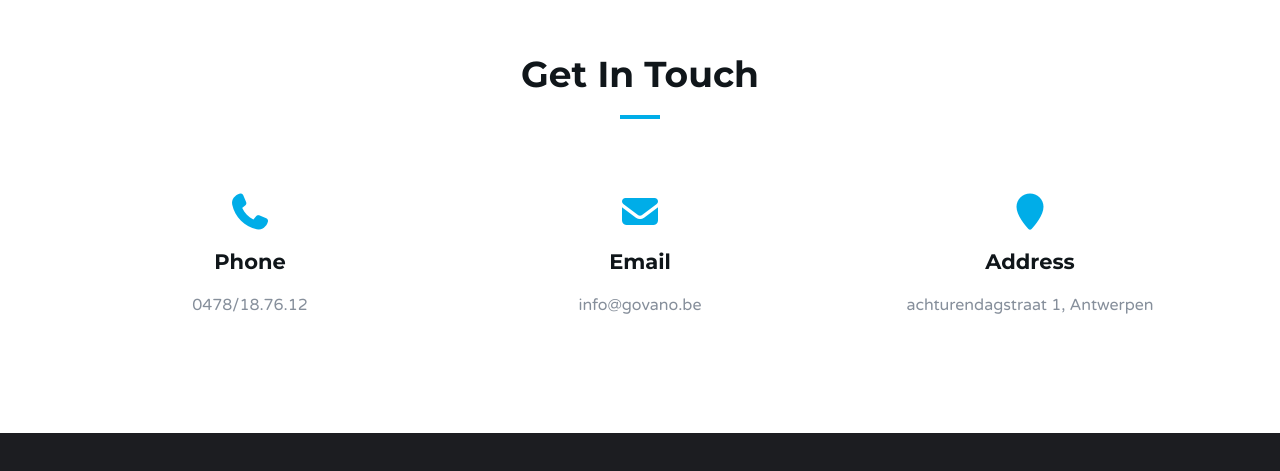
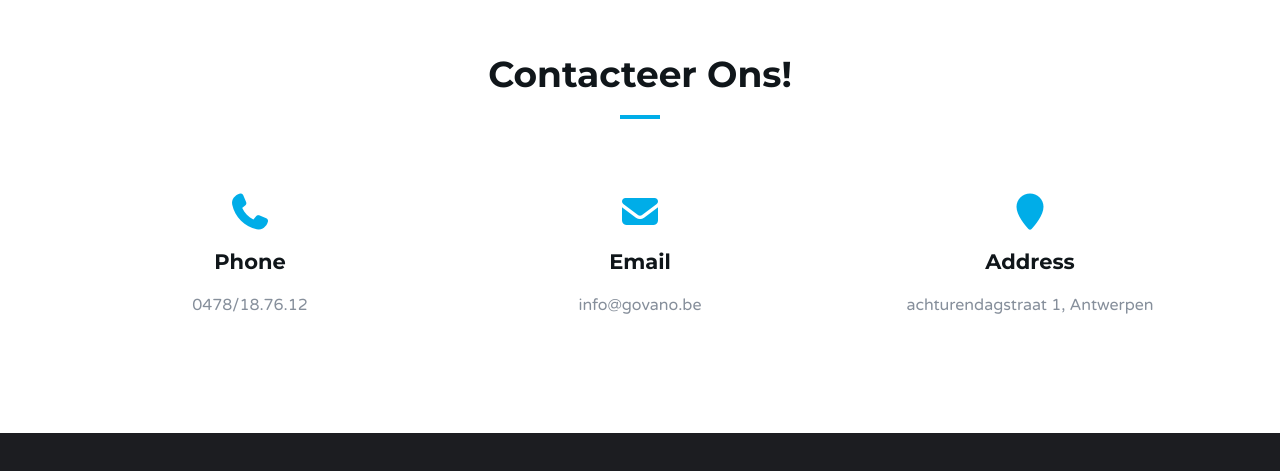
Before and after one commit to nilsgova/govano, a plain HTML site: page index.html in a window 1280 px wide. Shown: the part 4743-5214 px from the top of the page. Drawn offline with Linux system fonts and the light colour scheme.

Commit message:
Update index.html

```diff
--- a/index.html
+++ b/index.html
@@ -445,7 +445,7 @@
 
 				<!-- Section-header -->
 				<div class="section-header text-center">
-					<h2 class="title">Get in touch</h2>
+					<h2 class="title">Contacteer ons!</h2>
 				</div>
 				<!-- /Section-header -->
 
```
